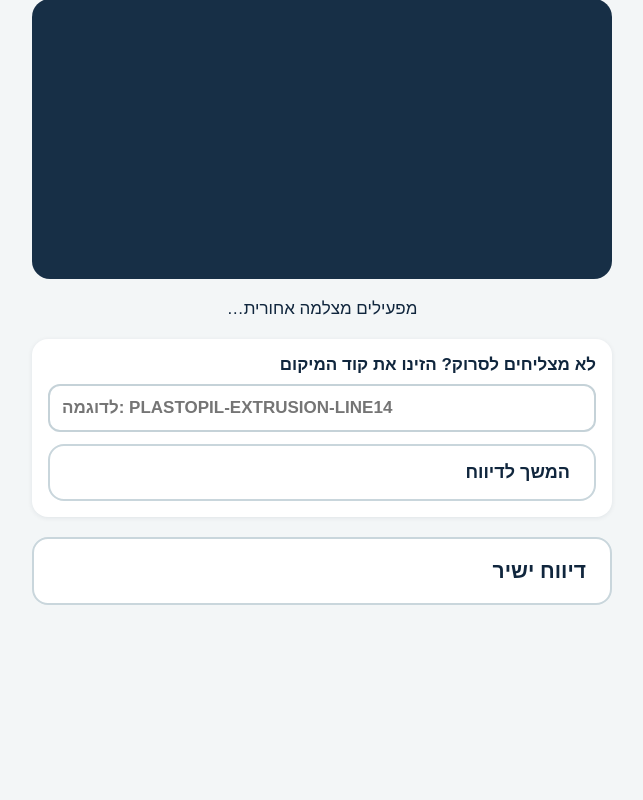
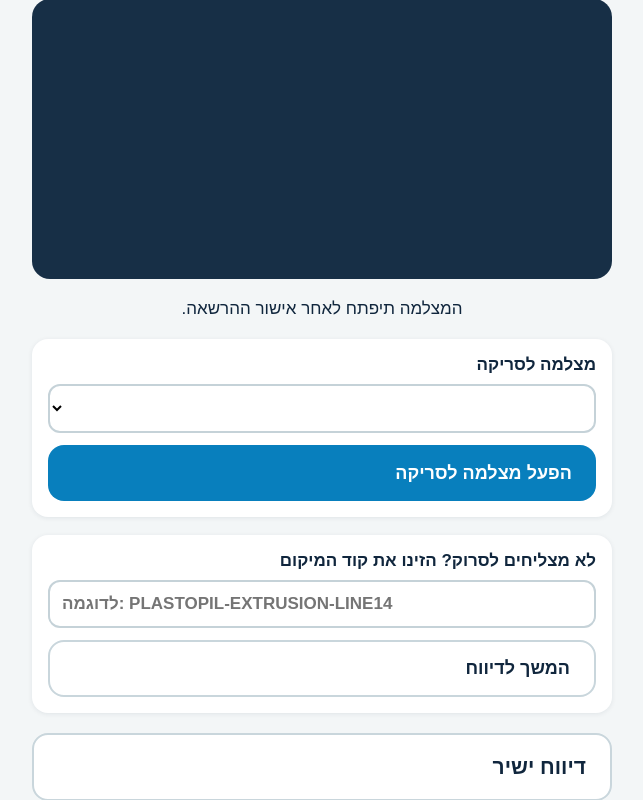
Before and after one commit to qyam23/plastopil-maintenance-production-platform, a Flask app: page /scan in a window 1280 px wide. Shown: the part 144-944 px from the top of the page, without its empty margins (318-961 px from the left). Before the commit the page ends 749 px from the top, so only its background shows below. Run offline with Flask 3, Linux system fonts and the light colour scheme; lists and menus that the app fills with data are empty; some libraries are stand-ins or nearby versions.

Commit message:
Improve Android QR camera startup

```diff
--- a/static/css/scanner.css
+++ b/static/css/scanner.css
@@ -1 +1 @@
-.manual-scan{background:#fff;border-radius:16px;padding:16px;margin-top:18px;box-shadow:0 1px 5px #10263d15}.manual-scan label{display:block;font-weight:bold}.manual-scan input{display:block;width:100%;margin-top:9px;border:2px solid #c5d2d8;border-radius:12px;padding:12px;font:inherit;direction:ltr;text-align:left}.manual-scan .button{margin-top:12px;min-height:56px;font-size:18px}
+.scanner-controls,.manual-scan{background:#fff;border-radius:16px;padding:16px;margin-top:18px;box-shadow:0 1px 5px #10263d15}.scanner-controls label,.manual-scan label{display:block;font-weight:bold}.scanner-controls select,.manual-scan input{display:block;width:100%;margin-top:9px;border:2px solid #c5d2d8;border-radius:12px;padding:12px;font:inherit;background:#fff}.manual-scan input{direction:ltr;text-align:left}.scanner-controls .button,.manual-scan .button{margin-top:12px;min-height:56px;font-size:18px}
--- a/static/js/scanner.js
+++ b/static/js/scanner.js
@@ -2,6 +2,8 @@ window.addEventListener('load', () => {
   const message = document.querySelector('#scanner-message');
   const manualInput = document.querySelector('#manual-location');
   const manualSubmit = document.querySelector('#manual-location-submit');
+  const cameraSelect = document.querySelector('#camera-select');
+  const startButton = document.querySelector('#start-scanner');
   let scanner;
   let redirected = false;
 
@@ -10,49 +12,60 @@ window.addEventListener('load', () => {
     if (!code || redirected) return;
     redirected = true;
     message.textContent = 'הקוד זוהה. פותחים דיווח…';
-    // Do not wait for stop(): on some phones it can remain pending while the
-    // browser is showing the camera-permission prompt.
+    // Do not wait for stop(): Android can keep it pending while the browser
+    // displays or closes a camera-permission prompt.
     if (scanner) { try { scanner.stop().catch(() => {}); } catch (_) {} }
-    window.setTimeout(() => {
-      window.location.assign(`/report/new?location=${encodeURIComponent(code)}`);
-    }, 80);
+    window.setTimeout(() => window.location.assign(`/report/new?location=${encodeURIComponent(code)}`), 80);
   };
 
-  // Manager QR codes contain the full report URL. Extract its location first.
   const locationFromQr = (decodedText) => {
     const raw = String(decodedText || '').trim();
     try {
-      const url = new URL(raw);
-      const location = url.searchParams.get('location');
+      const location = new URL(raw).searchParams.get('location');
       if (location) return location;
-    } catch (_) { /* Legacy QR codes can contain only a location code. */ }
+    } catch (_) { /* Older QR codes may contain only a location code. */ }
     return raw;
   };
 
-  const showCameraError = () => {
-    message.textContent = 'לא הצלחנו לפתוח את המצלמה. אשרו הרשאת מצלמה בדפדפן, או הזינו את קוד המיקום ידנית.';
-  };
-  const onScan = (decodedText) => openReport(locationFromQr(decodedText));
-  const config = { fps: 10, qrbox: { width: 240, height: 240 }, aspectRatio: 1 };
-
-  const start = async () => {
-    if (!window.Html5Qrcode) { showCameraError(); return; }
-    scanner = new Html5Qrcode('qr-reader');
-    message.textContent = 'מפעילים מצלמה אחורית…';
-    try {
-      await scanner.start({ facingMode: { ideal: 'environment' } }, config, onScan, () => {});
-      message.textContent = 'כוונו את המצלמה אל קוד ה־QR.';
-    } catch (_) {
-      try {
-        const cameras = await Html5Qrcode.getCameras();
-        const preferred = cameras.find(camera => /back|rear|environment/i.test(camera.label)) || cameras[0];
-        if (!preferred) throw new Error('No camera available');
-        await scanner.start(preferred.id, config, onScan, () => {});
-        message.textContent = 'כוונו את המצלמה אל קוד ה־QR.';
-      } catch (_) { showCameraError(); }
-    }
+  const cameraError = (error) => {
+    const reason = error?.name === 'NotAllowedError' ? 'גישה למצלמה נחסמה.'
+      : error?.name === 'NotReadableError' ? 'המצלמה נמצאת בשימוש באפליקציה אחרת.'
+      : 'לא הצלחנו להפעיל את המצלמה.';
+    message.textContent = `${reason} סגרו אפליקציית מצלמה אחרת, אשרו הרשאה ולחצו שוב על “הפעל מצלמה לסריקה”.`;
+    startButton.disabled = false;
+    startButton.textContent = 'נסה להפעיל מצלמה שוב';
   };
 
+  const populateCameras = async () => {
+    const cameras = await Html5Qrcode.getCameras();
+    if (!cameras.length) throw new Error('No camera available');
+    cameraSelect.replaceChildren(...cameras.map((camera, index) => {
+      const option = document.createElement('option');
+      option.value = camera.id;
+      option.textContent = camera.label || `מצלמה ${index + 1}`;
+      return option;
+    }));
+    const preferred = cameras.findIndex(camera => /back|rear|environment|main/i.test(camera.label));
+    cameraSelect.selectedIndex = preferred >= 0 ? preferred : 0;
+    cameraSelect.hidden = cameras.length < 2;
+  };
+
+  const startScanner = async () => {
+    if (!window.Html5Qrcode) { cameraError(); return; }
+    startButton.disabled = true;
+    startButton.textContent = 'מפעיל מצלמה…';
+    message.textContent = 'אשרו את גישת המצלמה בדפדפן.';
+    try {
+      await populateCameras();
+      scanner = new Html5Qrcode('qr-reader');
+      await scanner.start(cameraSelect.value, { fps: 10, qrbox: { width: 240, height: 240 }, aspectRatio: 1 },
+        decodedText => openReport(locationFromQr(decodedText)), () => {});
+      message.textContent = 'כוונו את המצלמה אל קוד ה־QR.';
+      startButton.hidden = true;
+    } catch (error) { cameraError(error); }
+  };
+
+  startButton.addEventListener('click', startScanner);
   manualSubmit.addEventListener('click', () => {
     const value = manualInput.value.trim();
     if (!value) { manualInput.focus(); return; }
@@ -61,5 +74,4 @@ window.addEventListener('load', () => {
   manualInput.addEventListener('keydown', event => {
     if (event.key === 'Enter') { event.preventDefault(); manualSubmit.click(); }
   });
-  start();
 });
--- a/templates/scan.html
+++ b/templates/scan.html
@@ -1,6 +1,7 @@
 {% extends 'base.html' %}{% block content %}
 <header><a href="{{ url_for('start') }}" class="back">← חזרה</a><p class="eyebrow">סריקת מכונה</p><h1>כוונו את המצלמה ל־QR</h1></header>
 <div id="qr-reader" class="scanner-box"></div><p id="scanner-message" class="scanner-message" aria-live="polite">המצלמה תיפתח לאחר אישור ההרשאה.</p>
+<section class="scanner-controls"><label for="camera-select">מצלמה לסריקה</label><select id="camera-select" hidden></select><button id="start-scanner" class="button primary" type="button">הפעל מצלמה לסריקה</button></section>
 <section class="manual-scan" aria-label="הזנת קוד מיקום ידנית"><label>לא מצליחים לסרוק? הזינו את קוד המיקום<input id="manual-location" type="text" maxlength="120" autocomplete="off" placeholder="לדוגמה: PLASTOPIL-EXTRUSION-LINE14"></label><button id="manual-location-submit" class="button secondary" type="button">המשך לדיווח</button></section>
 <a class="button secondary" href="{{ url_for('report_new') }}">דיווח ישיר</a>
 {% endblock %}{% block scripts %}<script src="https://unpkg.com/html5-qrcode@2.3.8/html5-qrcode.min.js" defer></script><script src="{{ url_for('static', filename='js/scanner.js') }}" defer></script>{% endblock %}
```
